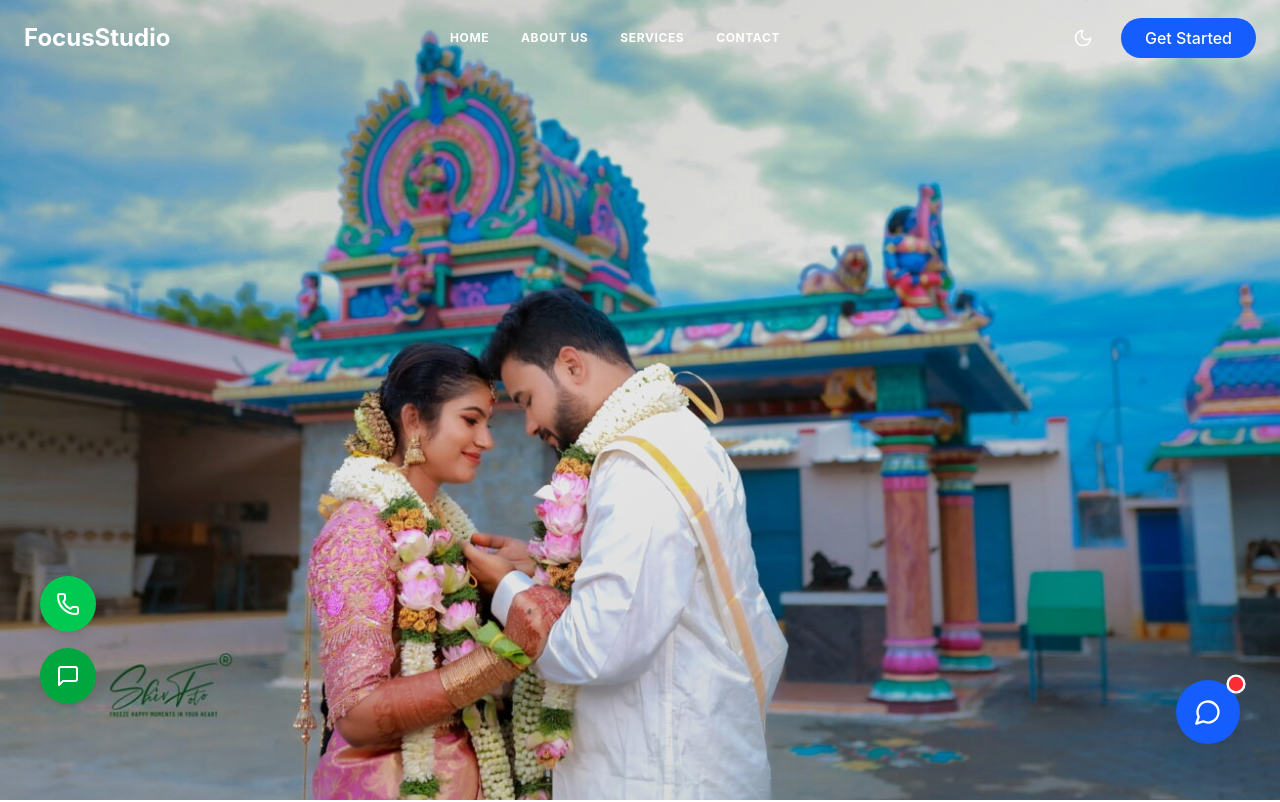
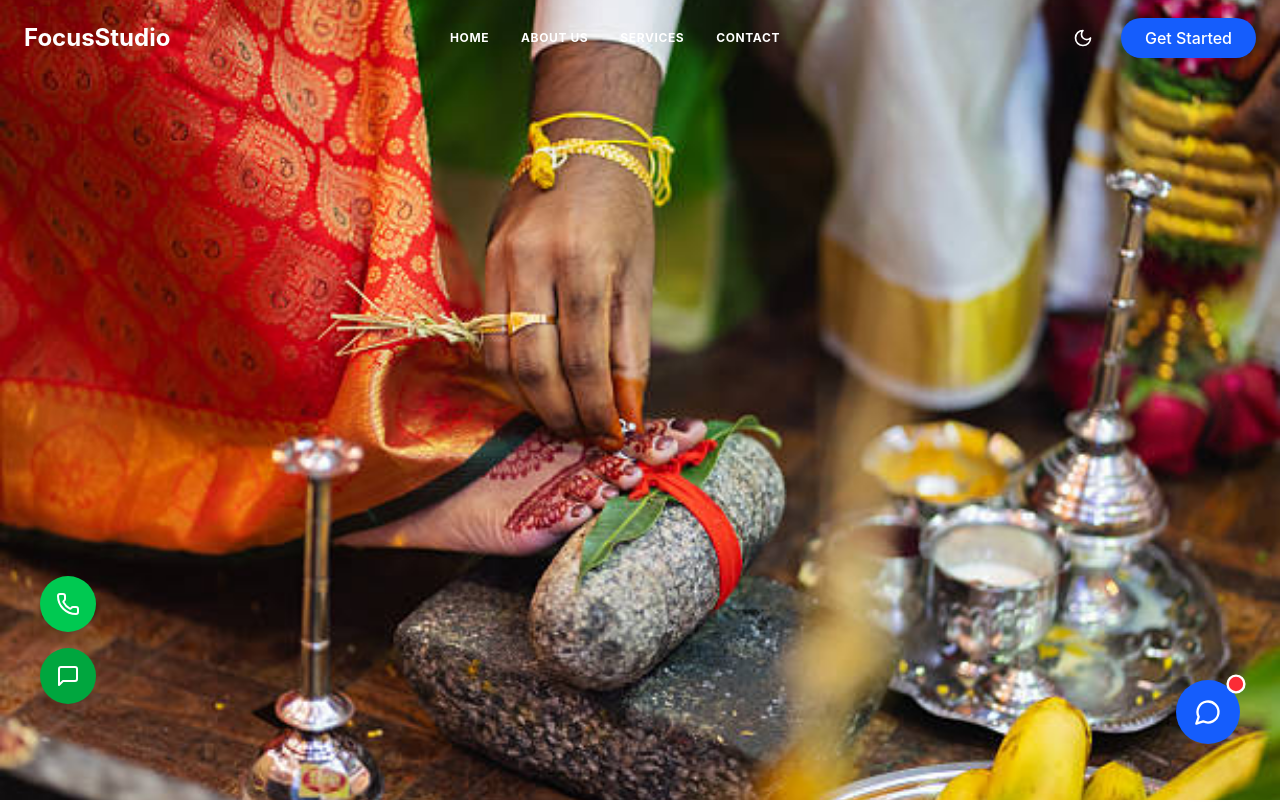
Before and after one commit to S-Priyadharshini-1607/studio, a React (Vite) app: page / in a window 1280 px wide. Shown: the top 802 px of the page. Built offline with nearby package versions, Linux system fonts and the light colour scheme.

Commit message:
push this changes

```diff
--- a/src/app/components/Hero.tsx
+++ b/src/app/components/Hero.tsx
@@ -15,7 +15,7 @@ export default function Hero() {
   useEffect(() => {
     const interval = setInterval(() => {
       setCurrentImageIndex((prevIndex) => (prevIndex + 1) % BACKGROUND_IMAGES.length);
-    }, 5000);
+    }, 20000);
 
     return () => clearInterval(interval);
   }, []);
@@ -26,28 +26,27 @@ export default function Hero() {
       className="relative min-h-screen flex items-center justify-center overflow-hidden"
     >
       {/* Background with gradient overlay */}
-      <div className="absolute inset-0 z-0 bg-black">
-        <AnimatePresence>
+      <div className="absolute inset-0 z-0 bg-white">
+        <AnimatePresence mode="wait">
           <motion.div
             key="hero-image"
             initial={{ opacity: 0 }}
             animate={{ opacity: 1 }}
             exit={{ opacity: 0 }}
-            transition={{ duration: 1.5, ease: 'easeInOut' }}
+            transition={{ duration: 2, ease: 'easeInOut' }}
             className="absolute inset-0"
           >
             <ImageWithFallback
               src={BACKGROUND_IMAGES[currentImageIndex]}
-              alt="Wedding couple"
-              className="w-full h-full object-cover brightness-110"
+              alt="Photography gallery"
+              className="w-full h-full object-cover"
             />
           </motion.div>
         </AnimatePresence>
-        <div className="absolute inset-0 bg-gradient-to-br from-black/20 via-black/10 to-black/20 z-10"></div>
       </div>
 
       {/* Content */}
-      <div className="relative z-20">
+      <div className="relative z-20 container mx-auto px-6 text-center text-white">
         <motion.div
           animate={{
             y: [0, -20, 0],
```
